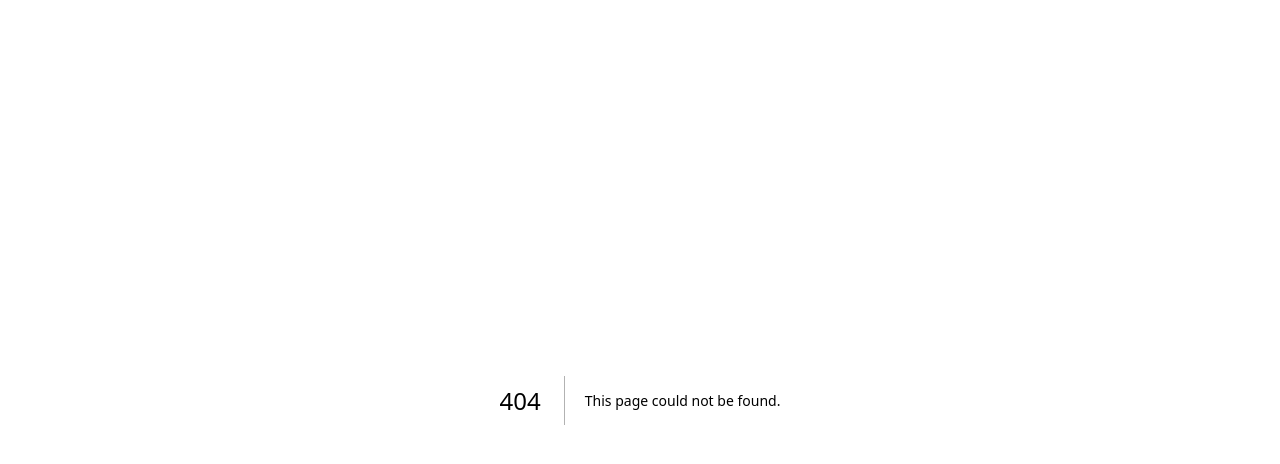
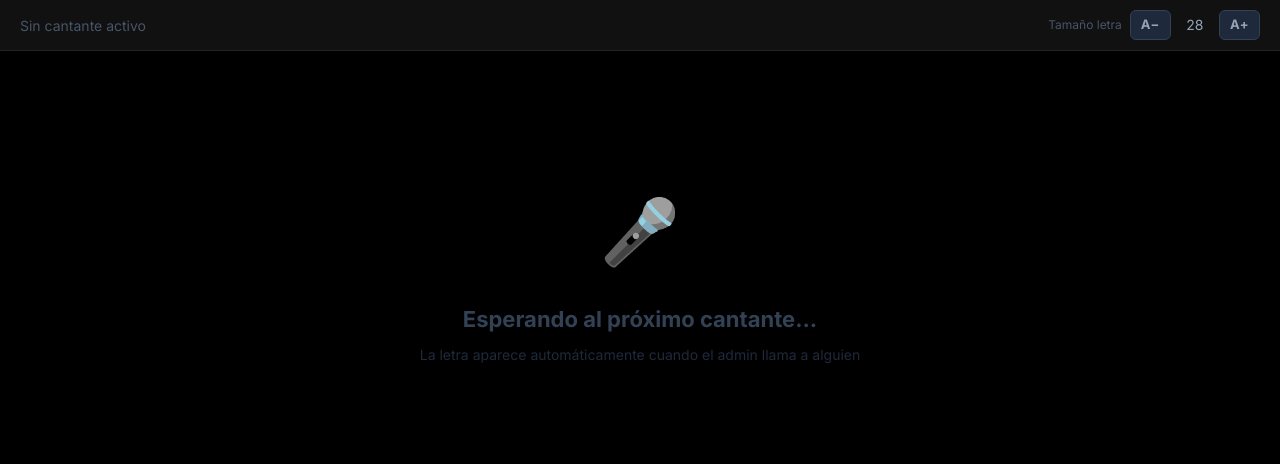
Before and after one commit to hthenvivo-alt/karaoke, a Next.js app: page /admin/operator in a window 1280 px wide. Before the commit this address had no page. Shown: the top 464 px of the page. Built offline with nearby package versions, Linux system fonts and the light colour scheme; no server answers; the database is empty.

Commit message:
feat: pantalla operador con letra en ventana separada; anti-trampa con localStorage; reset canciones para pool random

```diff
--- a/src/app/admin/dashboard/page.tsx
+++ b/src/app/admin/dashboard/page.tsx
@@ -28,11 +28,23 @@ export default function AdminDashboard() {
   }, [router])
 
   const nav = [
-    { label: '🎤 Cola en vivo', path: '/admin/queue', desc: 'Ver y gestionar quién canta' },
-    { label: '📅 Eventos', path: '/admin/events', desc: 'Crear y administrar fechas' },
-    { label: '🎵 Catálogo', path: '/admin/catalog', desc: 'Agregar canciones y letras' },
-    { label: '📺 Pantalla grande', path: '/admin/screen', desc: 'Modo proyector / TV' },
+    { label: '🎤 Cola en vivo', path: '/admin/queue', desc: 'Ver y gestionar quién canta', popup: false },
+    { label: '📅 Eventos', path: '/admin/events', desc: 'Crear y administrar fechas', popup: false },
+    { label: '🎵 Catálogo', path: '/admin/catalog', desc: 'Agregar canciones y letras', popup: false },
+    { label: '📺 Pantalla grande', path: '/admin/operator', desc: 'Letra para el operador', popup: true },
   ]
+
+  const handleNav = (item: typeof nav[0]) => {
+    if (item.popup) {
+      window.open(
+        item.path,
+        'karaoke_operator',
+        'width=1200,height=800,menubar=no,toolbar=no,location=no,status=no,scrollbars=yes,resizable=yes'
+      )
+    } else {
+      router.push(item.path)
+    }
+  }
 
   const activeEvent = events.find(e => e.status === 'ACTIVE')
 
@@ -93,7 +105,7 @@ export default function AdminDashboard() {
         {nav.map(item => (
           <button
             key={item.path}
-            onClick={() => router.push(item.path)}
+            onClick={() => handleNav(item)}
             className="glass-card p-4 text-left hover:border-purple-500/50 transition-all active:scale-95"
           >
             <div className="text-2xl mb-2">{item.label.split(' ')[0]}</div>
--- /dev/null
+++ b/src/app/admin/operator/page.tsx
@@ -0,0 +1,195 @@
+'use client'
+
+import { useState, useEffect, useCallback } from 'react'
+import { useSocket } from '@/hooks/useSocket'
+
+interface Song {
+  id: string
+  title: string
+  artist: string
+  lyrics: string | null
+}
+
+interface Registration {
+  id: string
+  singerName: string
+  status: string
+  songId: string
+  song: { id: string; title: string; artist: string }
+}
+
+export default function OperatorPage() {
+  const [eventId, setEventId] = useState<string | null>(null)
+  const [currentReg, setCurrentReg] = useState<Registration | null>(null)
+  const [song, setSong] = useState<Song | null>(null)
+  const [loading, setLoading] = useState(true)
+  const [fontSize, setFontSize] = useState(28) // px
+
+  const { on } = useSocket(eventId ?? undefined)
+
+  const loadCurrentSong = useCallback(async (evId: string) => {
+    const res = await fetch(`/api/queue?eventId=${evId}`)
+    const data = await res.json()
+    if (!Array.isArray(data)) return
+    const called = data.find((r: Registration) => r.status === 'CALLED')
+    const current = called || data.find((r: Registration) => r.status === 'WAITING') || null
+    setCurrentReg(current)
+    if (current?.songId) {
+      const songRes = await fetch(`/api/songs/${current.songId}`)
+      const songData = await songRes.json()
+      setSong(songData)
+    } else {
+      setSong(null)
+    }
+  }, [])
+
+  useEffect(() => {
+    fetch('/api/events/active')
+      .then((r) => r.json())
+      .then((ev) => {
+        if (ev?.id) {
+          setEventId(ev.id)
+          loadCurrentSong(ev.id)
+        }
+        setLoading(false)
+      })
+      .catch(() => setLoading(false))
+  }, [loadCurrentSong])
+
+  // Auto-reload when queue changes (e.g. admin calls someone)
+  useEffect(() => {
+    if (!eventId) return
+    const unsub = on(`queue:update:${eventId}`, () => loadCurrentSong(eventId))
+    return unsub
+  }, [eventId, on, loadCurrentSong])
+
+  const increaseFontSize = () => setFontSize((f) => Math.min(f + 4, 64))
+  const decreaseFontSize = () => setFontSize((f) => Math.max(f - 4, 16))
+
+  return (
+    <div
+      style={{
+        minHeight: '100vh',
+        background: '#000',
+        color: '#fff',
+        display: 'flex',
+        flexDirection: 'column',
+        fontFamily: "'Inter', 'Helvetica Neue', Arial, sans-serif",
+      }}
+    >
+      {/* Top bar — operator controls */}
+      <div
+        style={{
+          position: 'sticky',
+          top: 0,
+          zIndex: 10,
+          background: '#111',
+          borderBottom: '1px solid #222',
+          padding: '10px 20px',
+          display: 'flex',
+          alignItems: 'center',
+          gap: '16px',
+          flexWrap: 'wrap',
+        }}
+      >
+        {/* Singer + song info */}
+        <div style={{ flex: 1, minWidth: 0 }}>
+          {currentReg ? (
+            <>
+              <span
+                style={{
+                  fontSize: 11,
+                  fontWeight: 700,
+                  letterSpacing: 2,
+                  textTransform: 'uppercase',
+                  color: currentReg.status === 'CALLED' ? '#c084fc' : '#64748b',
+                }}
+              >
+                {currentReg.status === 'CALLED' ? '🎤 CANTANDO AHORA' : '🎵 A CONTINUACIÓN'}
+              </span>
+              <div style={{ display: 'flex', alignItems: 'baseline', gap: 8, flexWrap: 'wrap' }}>
+                <span style={{ fontWeight: 800, fontSize: 18, color: '#fff', whiteSpace: 'nowrap' }}>
+                  {currentReg.singerName}
+                </span>
+                <span style={{ color: '#94a3b8', fontSize: 14, whiteSpace: 'nowrap', overflow: 'hidden', textOverflow: 'ellipsis' }}>
+                  — {currentReg.song.title} · {currentReg.song.artist}
+                </span>
+              </div>
+            </>
+          ) : (
+            <span style={{ color: '#475569', fontSize: 14 }}>Sin cantante activo</span>
+          )}
+        </div>
+
+        {/* Font size controls */}
+        <div style={{ display: 'flex', alignItems: 'center', gap: 8, flexShrink: 0 }}>
+          <span style={{ color: '#475569', fontSize: 12 }}>Tamaño letra</span>
+          <button
+            onClick={decreaseFontSize}
+            style={btnStyle}
+            title="Reducir"
+          >A−</button>
+          <span style={{ color: '#94a3b8', fontSize: 14, minWidth: 32, textAlign: 'center' }}>{fontSize}</span>
+          <button
+            onClick={increaseFontSize}
+            style={btnStyle}
+            title="Aumentar"
+          >A+</button>
+        </div>
+      </div>
+
+      {/* Lyrics area */}
+      <div style={{ flex: 1, overflowY: 'auto', padding: '32px 40px 80px' }}>
+        {loading ? (
+          <p style={{ color: '#475569', textAlign: 'center', marginTop: 80, fontSize: 18 }}>
+            Cargando...
+          </p>
+        ) : !currentReg ? (
+          <div style={{ textAlign: 'center', marginTop: 100 }}>
+            <div style={{ fontSize: 64, marginBottom: 24 }}>🎤</div>
+            <p style={{ color: '#334155', fontSize: 22, fontWeight: 700 }}>
+              Esperando al próximo cantante...
+            </p>
+            <p style={{ color: '#1e293b', fontSize: 14, marginTop: 8 }}>
+              La letra aparece automáticamente cuando el admin llama a alguien
+            </p>
+          </div>
+        ) : !song?.lyrics ? (
+          <div style={{ textAlign: 'center', marginTop: 100 }}>
+            <div style={{ fontSize: 48, marginBottom: 16 }}>📋</div>
+            <p style={{ color: '#334155', fontSize: 20, fontWeight: 700 }}>
+              Letra no disponible para esta canción
+            </p>
+          </div>
+        ) : (
+          <pre
+            style={{
+              fontFamily: "'Inter', 'Helvetica Neue', Arial, sans-serif",
+              fontSize: fontSize,
+              lineHeight: 1.75,
+              color: '#f8fafc',
+              whiteSpace: 'pre-wrap',
+              wordBreak: 'break-word',
+              margin: 0,
+              letterSpacing: 0.3,
+            }}
+          >
+            {song.lyrics}
+          </pre>
+        )}
+      </div>
+    </div>
+  )
+}
+
+const btnStyle: React.CSSProperties = {
+  background: '#1e293b',
+  border: '1px solid #334155',
+  color: '#94a3b8',
+  borderRadius: 6,
+  padding: '4px 10px',
+  fontSize: 13,
+  fontWeight: 700,
+  cursor: 'pointer',
+  letterSpacing: 0.5,
+}
```
Also changed, not shown: 1 other file (tests, documents, lock files or other folders).
